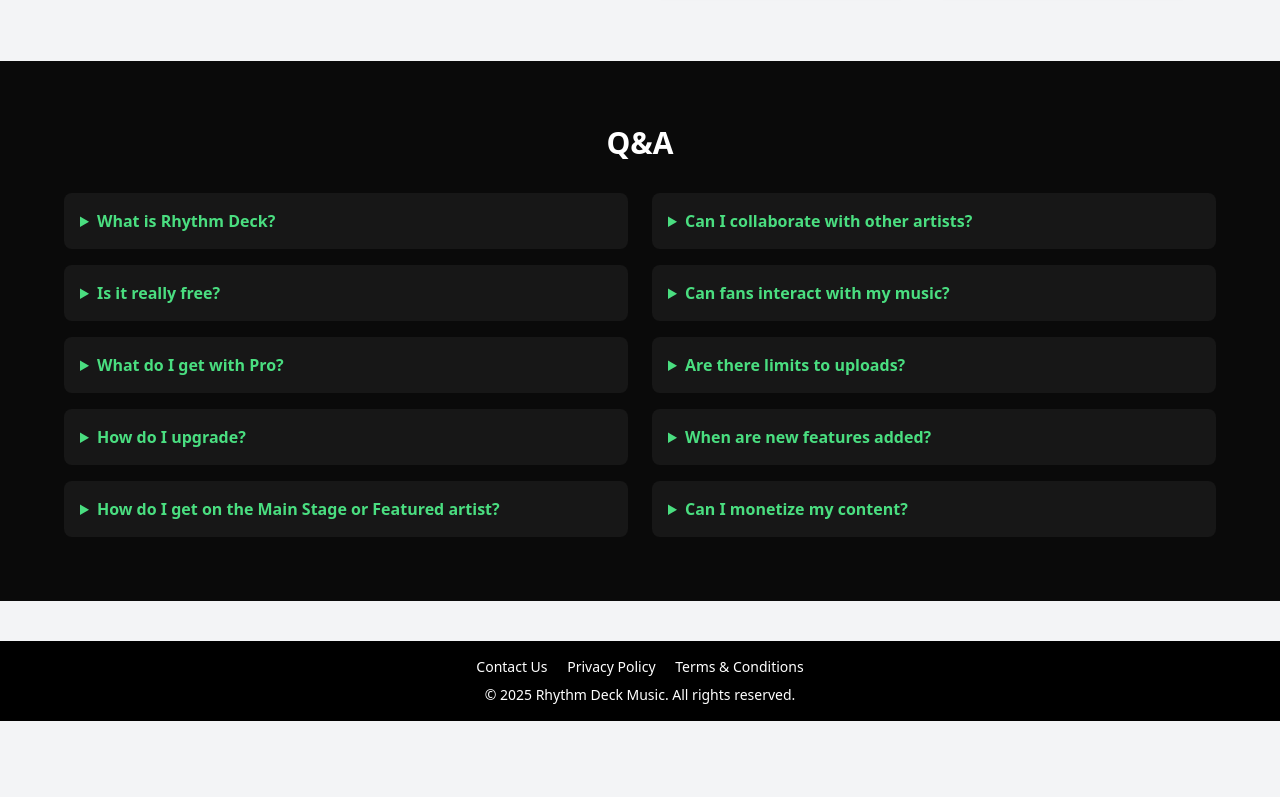
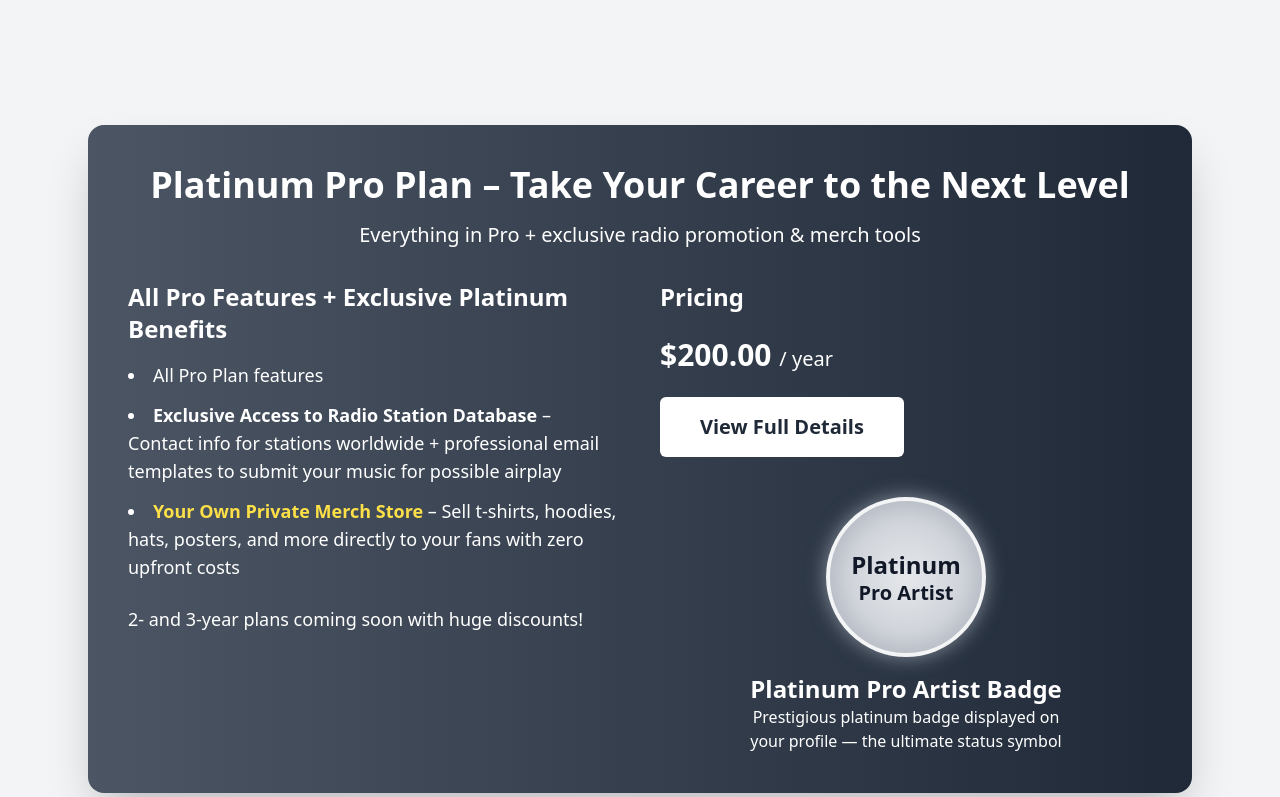
Before and after one commit to RhythmDeck/rhythm-deck-music, a website: page index.html in a window 1280 px wide. Shown: the part 3323-4120 px from the top of the page. Before the commit the page ends 4044 px from the top, so only its background shows below. Drawn offline with nearby package versions, Linux system fonts and the light colour scheme.

Commit message:
Add files via upload

```diff
--- a/index.html
+++ b/index.html
@@ -92,6 +92,11 @@
       background: white;
       border-radius: 50%;
       cursor: pointer;
+    }
+    .platinum-badge {
+      background: radial-gradient(circle, #e5e7eb, #d1d5db, #9ca3af);
+      border: 4px solid #f3f4f6;
+      box-shadow: 0 0 20px rgba(156, 163, 175, 0.8);
     }
   </style>
 </head>
@@ -339,6 +344,46 @@
   </div>
 </section>
 
+<!-- PLATINUM PRO PLAN SECTION (NEW – BELOW FREE/PRO) -->
+<section class="max-w-6xl mx-auto py-16 px-6">
+  <div class="bg-gradient-to-r from-gray-600 to-gray-800 rounded-2xl shadow-2xl p-10 text-white">
+    <div class="text-center mb-8">
+      <h3 class="text-4xl font-black mb-4">Platinum Pro Plan – Take Your Career to the Next Level</h3>
+      <p class="text-xl">Everything in Pro + exclusive radio promotion & merch tools</p>
+    </div>
+    <div class="grid md:grid-cols-2 gap-10 items-start">
+      <div>
+        <h4 class="text-2xl font-bold mb-4">All Pro Features + Exclusive Platinum Benefits</h4>
+        <ul class="list-disc list-inside space-y-3 text-lg">
+          <li>All Pro Plan features</li>
+          <li><strong>Exclusive Access to Radio Station Database</strong> – Contact info for stations worldwide + professional email templates to submit your music for possible airplay</li>
+          <li><strong class="text-yellow-300">Your Own Private Merch Store</strong> – Sell t-shirts, hoodies, hats, posters, and more directly to your fans with zero upfront costs</li>
+        </ul>
+        <p class="mt-6 text-lg">
+          2- and 3-year plans coming soon with huge discounts!
+        </p>
+      </div>
+      <div class="text-center md:text-left">
+        <h4 class="text-2xl font-bold mb-6">Pricing</h4>
+        <p class="text-3xl font-bold mb-6">$200.00 <span class="text-xl font-normal">/ year</span></p>
+        <a href="pricing.html" class="inline-block bg-white text-gray-800 px-10 py-4 rounded-md hover:bg-gray-200 font-bold text-xl">
+          View Full Details
+        </a>
+        <div class="mt-10 flex flex-col items-center">
+          <div class="w-40 h-40 rounded-full platinum-badge flex items-center justify-center overflow-hidden">
+            <div class="text-center text-gray-900 font-black">
+              <p class="text-2xl leading-tight">Platinum</p>
+              <p class="text-xl leading-tight">Pro Artist</p>
+            </div>
+          </div>
+          <p class="mt-4 text-2xl font-bold">Platinum Pro Artist Badge</p>
+          <p class="text-center max-w-xs">Prestigious platinum badge displayed on your profile — the ultimate status symbol</p>
+        </div>
+      </div>
+    </div>
+  </div>
+</section>
+
 <!-- Q&A SECTION -->
 <section class="bg-neutral-950 py-16 px-6">
   <div class="max-w-6xl mx-auto">
```
